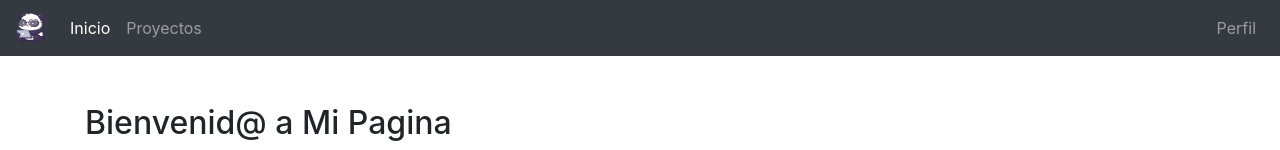
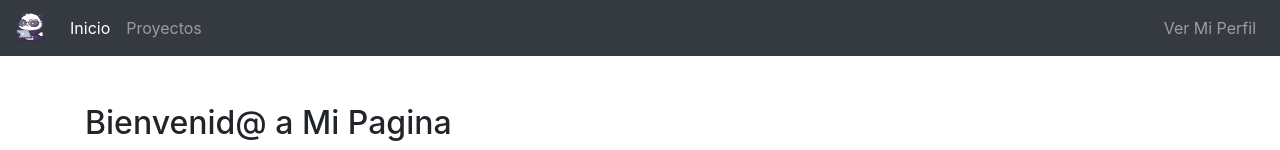
Before and after one commit to snowmun/portafolioorlando, a React (Create React App) app: page / in a window 1280 px wide. Shown: the top 150 px of the page. Built offline with nearby package versions, Linux system fonts and the light colour scheme.

Commit message:
titulo navbar

```diff
--- a/src/component/Navbar/Header.js
+++ b/src/component/Navbar/Header.js
@@ -31,7 +31,7 @@ const Header =()=> {
         <Nav>
           {/* <Nav.Link  as={NavLink} to={routes.login}>Iniciar Sesion</Nav.Link>
           <Nav.Link  as={NavLink} to={routes.register}>Registrarse</Nav.Link> */}
-          <Nav.Link  as={NavLink} to={routes.account}>Perfil</Nav.Link>
+          <Nav.Link  as={NavLink} to={routes.account}>Ver Mi Perfil</Nav.Link>
           {/* <Nav.Link  to={routes.account} onClick={logout}>Cerrar Sesion</Nav.Link> */}
 
         </Nav>
```
